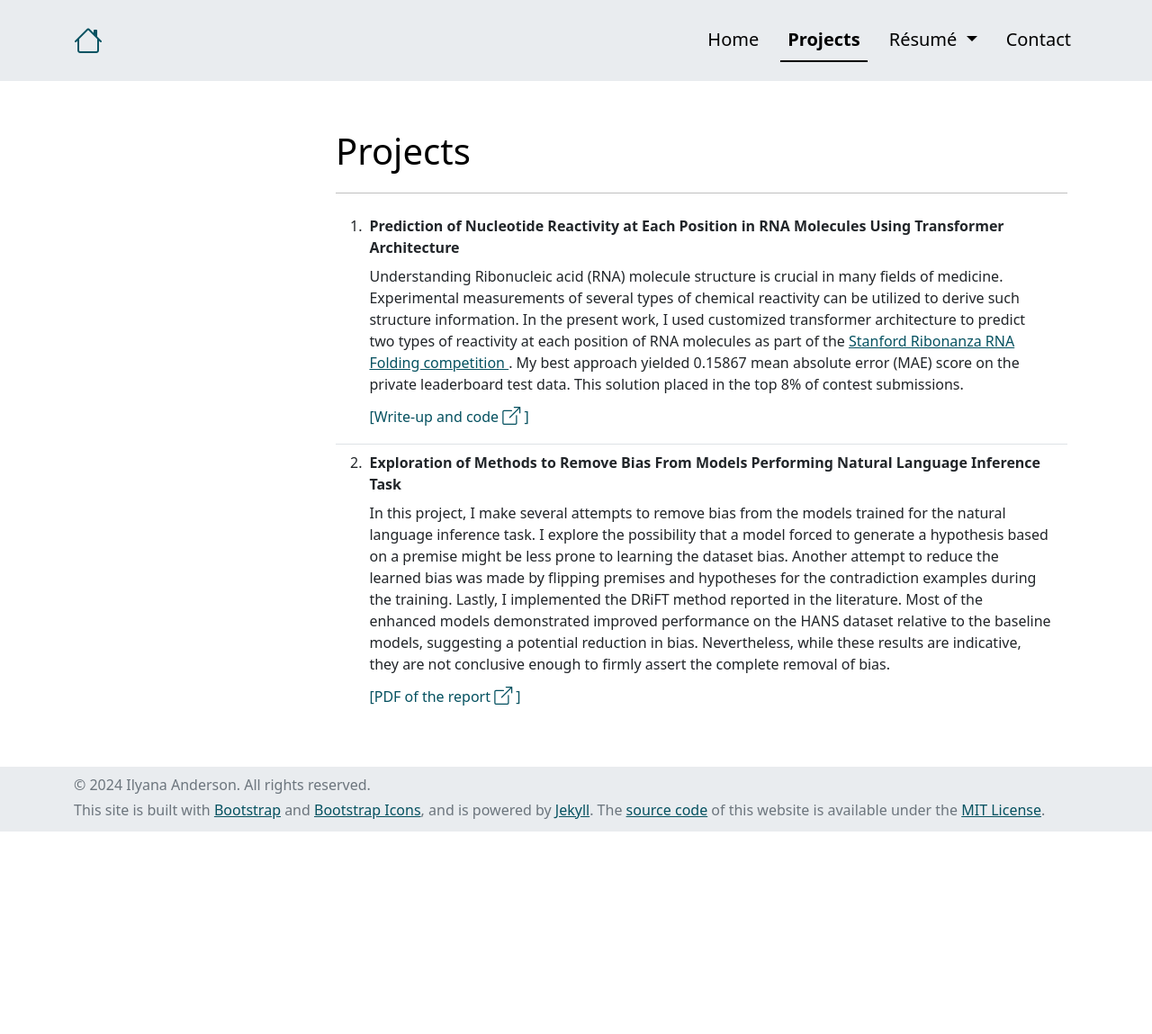
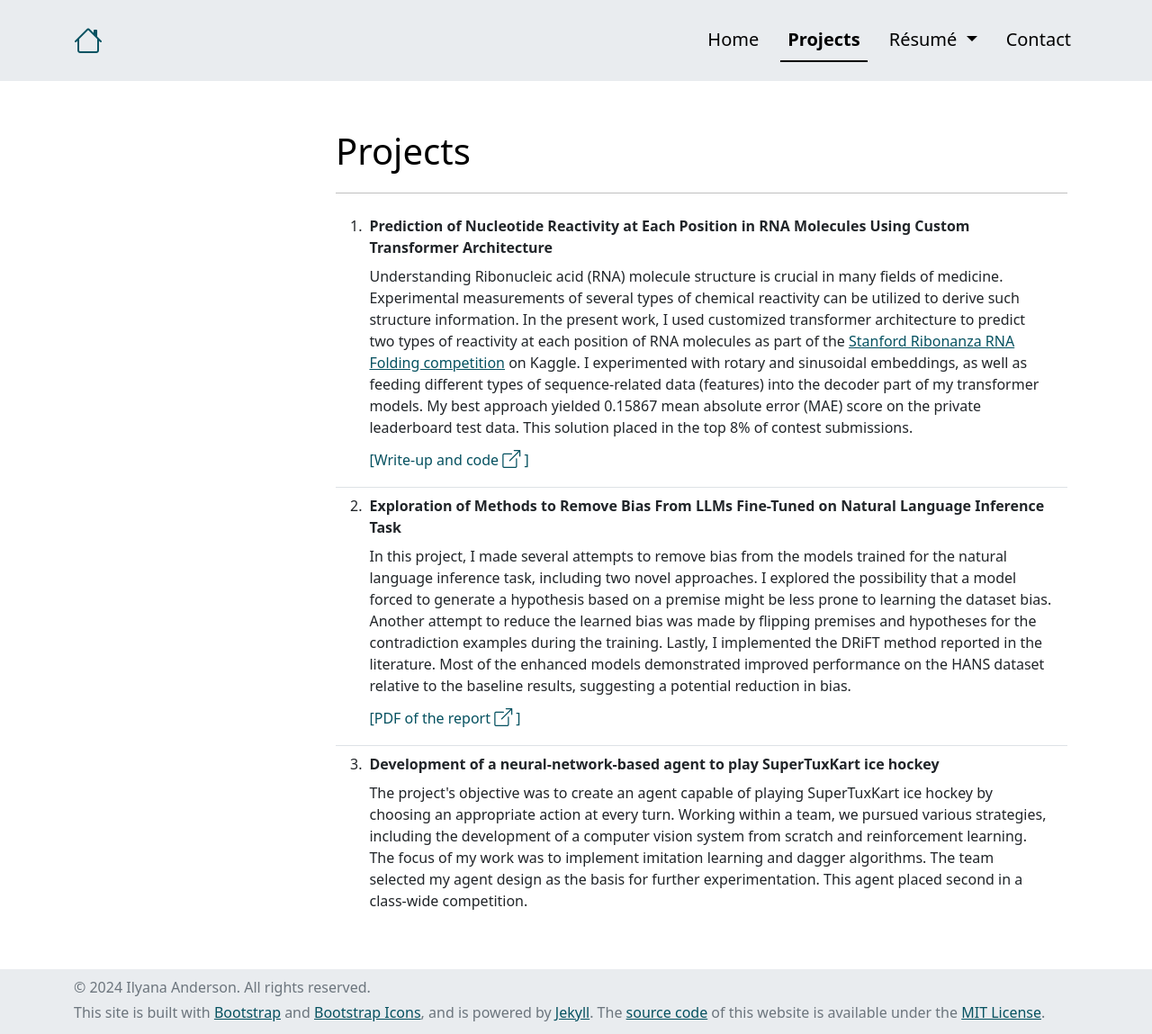
Before and after one commit to ilyanaanderson/ilyanaanderson.github.io, a Jekyll site: the page built from docs/projects.html, in a window 1280 px wide. Shown: the whole page at 90% size. Built offline with Jekyll 4.4.1, drawn with Linux system fonts in a browser that asks for light colours; before the commit the page ends 924 px from its top, so only the background shows below that.

Commit message:
projects, main page updated, link to linkedin added in contact

```diff
--- a/docs/_config.yml
+++ b/docs/_config.yml
@@ -1,7 +1,7 @@
 title: Ilyana Anderson - Machine Learning, Deep Learning, NLP
 description: >- # this means to ignore newlines
   Welcome to the personal website of Ilyana Anderson.
-  Here, she presents her projects in the fields of
+  Here, she presents her projects in Data Science,
   Machine Learning, Deep Learning, and Natural Language Processing (NLP).
 # in order to use ">-", do not use quotation marks around the string
 # otherwise, quotes are optional
--- a/docs/index.html
+++ b/docs/index.html
@@ -14,6 +14,7 @@ title_id: home
         <hr>
         <p class="fs-6">I am a Master’s student in Computer Science at the University of Texas at Austin. I am
             interested in training neural networks for a variety of purposes.</p>
+        <p class="fs-6">Let's explore how we can change the world together.</p>
         <p>
             <a class="fs-6 text-info-emphasis text-decoration-none" href="/projects" title="View projects" data-bs-toggle="tooltip">
                 Projects <i class="bi bi-box-arrow-up-right fs-5"></i>
--- a/docs/projects.html
+++ b/docs/projects.html
@@ -16,7 +16,7 @@ permalink: /projects
             <li class="list-group-item d-flex justify-content-between align-items-start">
               <div class="ms-2 me-auto">
                 <div class="fw-bold mb-2">Prediction of Nucleotide Reactivity at Each Position in RNA Molecules
-                  Using Transformer Architecture</div>
+                  Using Custom Transformer Architecture</div>
                 <div class="mb-2">
                   Understanding Ribonucleic acid (RNA) molecule structure is crucial in many fields of medicine.
                   Experimental measurements of several types of chemical reactivity can be utilized to derive such
@@ -25,8 +25,9 @@ permalink: /projects
                   of the
                   <a href="https://www.kaggle.com/competitions/stanford-ribonanza-rna-folding/overview" class="text-info-emphasis">
                     Stanford
-                    Ribonanza RNA Folding competition
-                  </a>. My best approach yielded 0.15867 mean absolute error (MAE)
+                    Ribonanza RNA Folding competition</a> on Kaggle. I experimented with rotary and sinusoidal
+                    embeddings, as well as feeding different types of sequence-related data (features) into the decoder
+                    part of my transformer models. My best approach yielded 0.15867 mean absolute error (MAE)
                     score on the private leaderboard test data. This solution placed in the top 8% of contest
                     submissions.
                 </div>
@@ -39,16 +40,15 @@ permalink: /projects
             </li>
             <li class="list-group-item d-flex justify-content-between align-items-start">
               <div class="ms-2 me-auto">
-                <div class="fw-bold mb-2">Exploration of Methods to Remove Bias From Models Performing Natural
+                <div class="fw-bold mb-2">Exploration of Methods to Remove Bias From LLMs Fine-Tuned on Natural
                   Language Inference Task</div>
-                <div class="mb-2">In this project, I make several attempts to remove bias from the models trained
-                  for the natural language inference task. I explore the possibility that a model forced to generate
-                  a hypothesis based on a premise might be less prone to learning the dataset bias. Another attempt
-                  to reduce the learned bias was made by flipping premises and hypotheses for the contradiction
-                  examples during the training. Lastly, I implemented the DRiFT method reported in the literature.
-                  Most of the enhanced models demonstrated improved performance on the HANS dataset relative to the
-                  baseline models, suggesting a potential reduction in bias. Nevertheless, while these results are
-                  indicative, they are not conclusive enough to firmly assert the complete removal of bias.</div>
+                <div class="mb-2">In this project, I made several attempts to remove bias from the models trained
+                  for the natural language inference task, including two novel approaches. I explored the possibility
+                  that a model forced to generate a hypothesis based on a premise might be less prone to learning the
+                  dataset bias. Another attempt to reduce the learned bias was made by flipping premises and hypotheses
+                  for the contradiction examples during the training. Lastly, I implemented the DRiFT method reported in
+                  the literature. Most of the enhanced models demonstrated improved performance on the HANS dataset
+                  relative to the baseline results, suggesting a potential reduction in bias.</div>
                 <div class="mb-2">
                   <a href="/NLP_report.pdf" class="text-info-emphasis text-decoration-none" title="View PDF" data-bs-toggle="tooltip">
                     [PDF of the report <i class="bi bi-box-arrow-up-right fs-5"></i> ]
@@ -56,6 +56,18 @@ permalink: /projects
                 </div>
               </div>
             </li>
+            <li class="list-group-item d-flex justify-content-between align-items-start">
+              <div class="ms-2 me-auto">
+                <div class="fw-bold mb-2">Development of a neural-network-based agent to play SuperTuxKart ice hockey</div>
+                <div class="mb-2">The project's objective was to create an agent capable of playing SuperTuxKart ice
+                  hockey by choosing an appropriate action at every turn. Working within a team, we pursued various
+                  strategies, including the development of a computer vision system from scratch and reinforcement
+                  learning. The focus of my work was to implement imitation learning and dagger algorithms. The team
+                  selected my agent design as the basis for further experimentation. This agent placed second in a
+                  class-wide competition.</div>
+
+              </div>
+            </li>
           </ol>
     </div>
 </div>
```
Also changed, not shown: docs/contact.html (+12 -0 lines), 1 other file.
